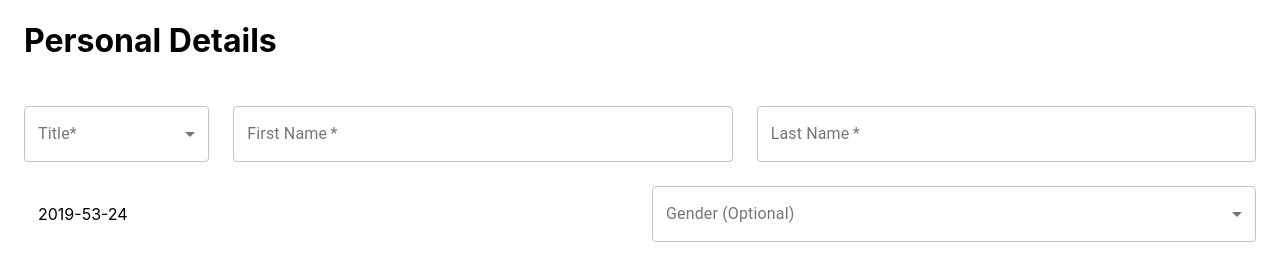
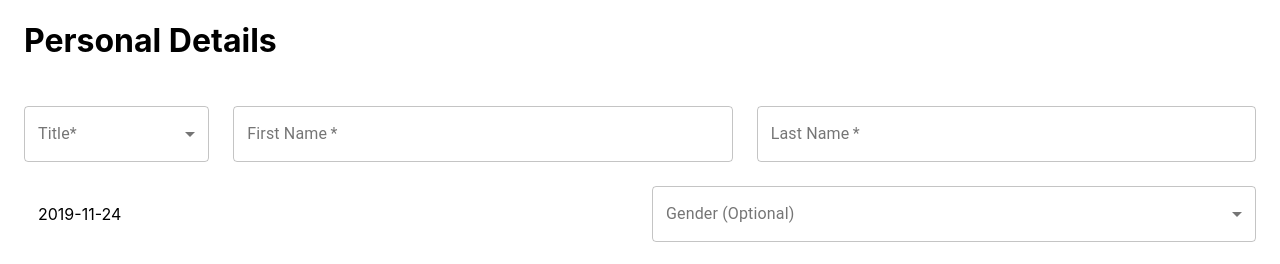
Before and after one commit to safwbdev/multi-page-form, a React (Create React App) app: page / in a window 1280 px wide. Shown: the top 264 px of the page. Built offline with nearby package versions, Linux system fonts and the light colour scheme.

Commit message:
validation complete

```diff
--- a/src/components/Confirmation.js
+++ b/src/components/Confirmation.js
@@ -79,7 +79,7 @@ class Confirmation extends Component{
                         lg={10}
                         sm={10}
                         xs={6} >
-                        { gender }
+                        {(gender === "") ? ("NA") :(gender)}
                     </Grid>
                     <Grid
                         item
@@ -168,7 +168,6 @@ class Confirmation extends Component{
                     </Grid>
 
                     {(purpose === "Wedding") ? (
-                        <div>
 
                     <Grid
                     item
@@ -179,15 +178,16 @@ class Confirmation extends Component{
                     xs={6} >
                     wedding Date :
                 </Grid>
+                ) : ('')}
+                {(purpose === "Wedding") ? (
                 <Grid
                     item
                     xl={10}
                     lg={10}
                     sm={10}
                     xs={6} >
-                    {console.log(weddingDate)}
+                    {Moment(weddingDate).format('YYYY-MM-DD')}
                 </Grid>
-                    </div>
                     ) : ('')}
                     <Grid
                         item
--- a/src/components/FormOne.js
+++ b/src/components/FormOne.js
@@ -28,58 +28,44 @@ class FormOne extends Component{
 
         if (values.title === ''){
             this.setState({titleRequired : true})
-            console.log('title is not selected')
         } else {
             this.setState({titleRequired : false})
-            console.log('title has been selected')
             passCount++;
         }
         if (values.firstName === ''){
             this.setState({fnameRequired : true})
-            console.log('first name is empty')
         } else {
             this.setState({fnameRequired : false})
-            console.log('first name is not empty')
             passCount++;
         }
         if (values.lastName === ''){
             this.setState({lnameRequired : true})
-            console.log('last name is  empty')
         } else {
             this.setState({lnameRequired : false})
-            console.log('last name is not empty')
             passCount++;
         }
         if (values.email === ''){
             this.setState({emailRequired : true})
-            console.log('email is empty')
         } else {
             this.setState({emailRequired : false})
-            console.log('email is not empty')
             passCount++;
         }
         if (!validEmailRegex.test(values.email)){
             this.setState({emailFormat : true})
-            console.log('email format is incorrect')
         } else {
             this.setState({emailFormat : false})
-            console.log('email format is good to go')
             passCount++;
         }
         if (values.tel === ''){
             this.setState({telRequired : true})
-            console.log('tel is empty')
         } else {
             this.setState({telRequired : false})
-            console.log('tel is not empty')
             passCount++;
         }
         if (values.tel.length !== 8){
             this.setState({telFormat : true})
-            console.log('tel format is incorrect')
         } else {
             this.setState({telFormat : false})
-            console.log('tel format is good to go')
             passCount++;
         }
         if (passCount >= 7){
@@ -170,7 +156,7 @@ class FormOne extends Component{
                         <DatePicker
                                 selected={values.dob}
                                 className="MuiInputBase-input MuiOutlinedInput-input"
-                                dateFormat="yyyy-mm-dd"
+                                dateFormat="yyyy-MM-dd"
                                 onChange={this.props.saveDate('dob')}
                             />
                     </Grid>
--- a/src/components/FormTwo.js
+++ b/src/components/FormTwo.js
@@ -32,50 +32,37 @@ class FormTwo extends Component{
 
         if (values.amount === ''){
             this.setState({amountRequired : true})
-            // console.log('amount is empty')
         } else {
             this.setState({amountRequired : false})
-            // console.log('amount is not empty')
             passCount++;
         }
         if ((values.amount >= 1) && (values.amount <= 1000000)){
             this.setState({amountFormat : false})
-            console.log('amount is alrite')
             passCount++;
         } else {
             this.setState({amountFormat : true})
-            console.log('amount is not within range')
         }
         if (values.tenure === ''){
             this.setState({tenureRequired : true})
-            // console.log('tebure has not been selected')
         } else {
             this.setState({tenureRequired : false})
-            // console.log('tebure has been selected')
             passCount++;
         }
         if (values.purpose === ''){
             this.setState({purposeRequired : true})
-            // console.log('purpose has not been selected')
         } else {
             this.setState({purposeRequired : false})
-            // console.log('purpose has been selected')
             passCount++;
         }
         if (!values.tnc){
             this.setState({agreedTNC : true})
-            // console.log('disagreed')
         } else {
             this.setState({agreedTNC : false})
-            // console.log('agreed')
             passCount++;
-
         }
-// console.log(passCount)
-if (passCount >= 5){
-    this.props.nextStep();
-
-}
+        if (passCount >= 5){
+            this.props.nextStep();
+        }
     }
 
     goBack  = (e) => {
@@ -104,6 +91,7 @@ if (passCount >= 5){
                         xs={12} >
                         <TextField
                             required
+                            type="number"
                             id="amount"
                             label="Loan Amount"
                             variant="outlined"
@@ -170,13 +158,10 @@ if (passCount >= 5){
                         lg={6}
                         sm={6}
                         xs={12} >
-
                             {values.purpose === "Wedding" ? (
-                            // <label>Wedding Date*</label>
                                 <DatePicker
-                                selected={new Date()}
-                                className=""
-                                dateFormat="yyyy-mm-dd"
+                                selected={values.weddingDate}
+                                dateFormat="yyyy-MM-dd"
                                 onChange={this.props.saveDate('weddingDate')}
                             />
                             ) : ("")
--- a/src/components/MainForm.js
+++ b/src/components/MainForm.js
@@ -16,7 +16,7 @@ class MainForm extends Component {
         amount: '',
         tenure: '',
         purpose: '',
-        weddingDate: '',
+        weddingDate: new Date(),
         tnc: false
     }
 
@@ -55,7 +55,7 @@ class MainForm extends Component {
             amount: '',
             tenure: '',
             purpose: '',
-            weddingDate: '',
+            weddingDate: new Date(),
             tnc: false,
         })
     }
@@ -64,6 +64,7 @@ class MainForm extends Component {
     }
 
     saveDate = input => date => {
+        console.log("date is : " + date)
         this.setState({ [input]: date })
     }
 
```
